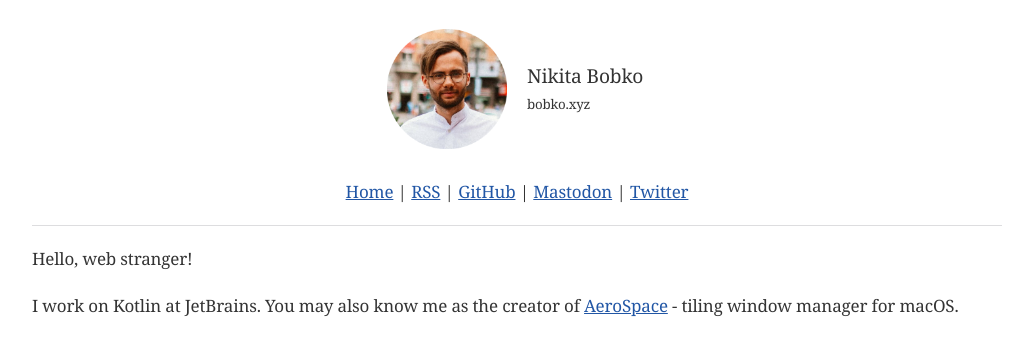
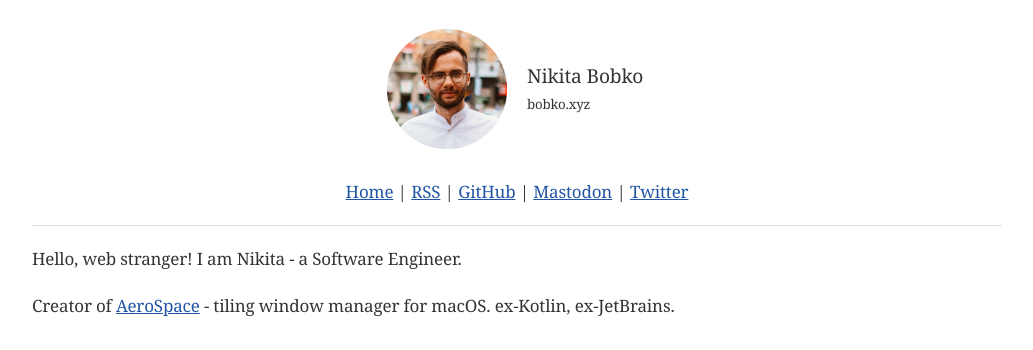
Before and after one commit to nikitabobko/bobko.xyz, a plain HTML site: page index.html in a window 1280 px wide. Shown: the top 350 px of the page, without its empty margins (123-1156 px from the left). Drawn offline with nearby package versions, Linux system fonts and the light colour scheme; a web font is replaced by a local one.

Commit message:
EMPTY MESSAGE

```diff
--- a/index.html
+++ b/index.html
@@ -5,7 +5,7 @@
 <meta http-equiv="X-UA-Compatible" content="IE=edge">
 <meta name="viewport" content="width=device-width, initial-scale=1.0">
 <meta name="generator" content="Asciidoctor 2.0.23">
-<title>Nikita Bobko Blog @ bobko.xyz</title>
+<title>Nikita Bobko @ bobko.xyz</title>
 <link rel="stylesheet" href="https://fonts.googleapis.com/css?family=Open+Sans:300,300italic,400,400italic,600,600italic%7CNoto+Serif:400,400italic,700,700italic%7CDroid+Sans+Mono:400,700">
 <style>
 /*! Asciidoctor default stylesheet | MIT License | https://asciidoctor.org */
@@ -433,7 +433,7 @@ body.book #toc,body.book #preamble,body.book h1.sect0,body.book .sect1>h2{page-b
 #footer-text{color:rgba(0,0,0,.6);font-size:.9em}}
 @media amzn-kf8{#header,#content,#footnotes,#footer{padding:0}}
 </style>
-<link href="/rss.xml" rel="alternate" title="Nikita Bobko Blog @ bobko.xyz" type="application/rss+xml">
+<link href="/rss.xml" rel="alternate" title="Nikita Bobko @ bobko.xyz" type="application/rss+xml">
 </head>
 <body class="article">
 <div id="header">
@@ -463,11 +463,10 @@ body.book #toc,body.book #preamble,body.book h1.sect0,body.book .sect1>h2{page-b
 </div>
 <hr>
 <div class="paragraph">
-<p>Hello, web stranger!</p>
+<p>Hello, web stranger! I am Nikita - a Software Engineer.</p>
 </div>
 <div class="paragraph">
-<p>I work on Kotlin at JetBrains.
-You may also know me as the creator of <a href="https://github.com/nikitabobko/AeroSpace">AeroSpace</a> - tiling window manager for macOS.</p>
+<p>Creator of <a href="https://github.com/nikitabobko/AeroSpace">AeroSpace</a> - tiling window manager for macOS. ex-Kotlin, ex-JetBrains.</p>
 </div>
 </div>
 </div>
```
Also changed, not shown: blog/0001-shell-if-statement.html (+1 -1 lines), docinfo.html (+1 -1 lines).
